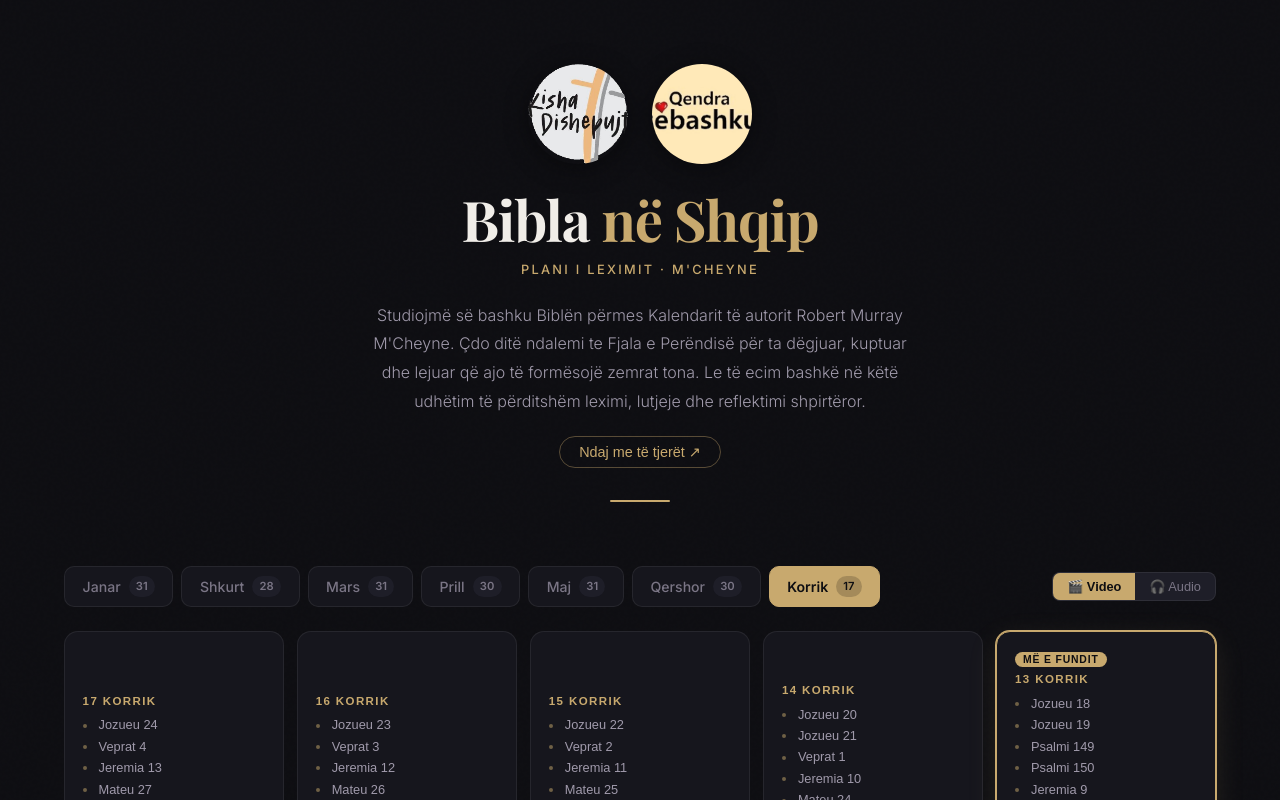
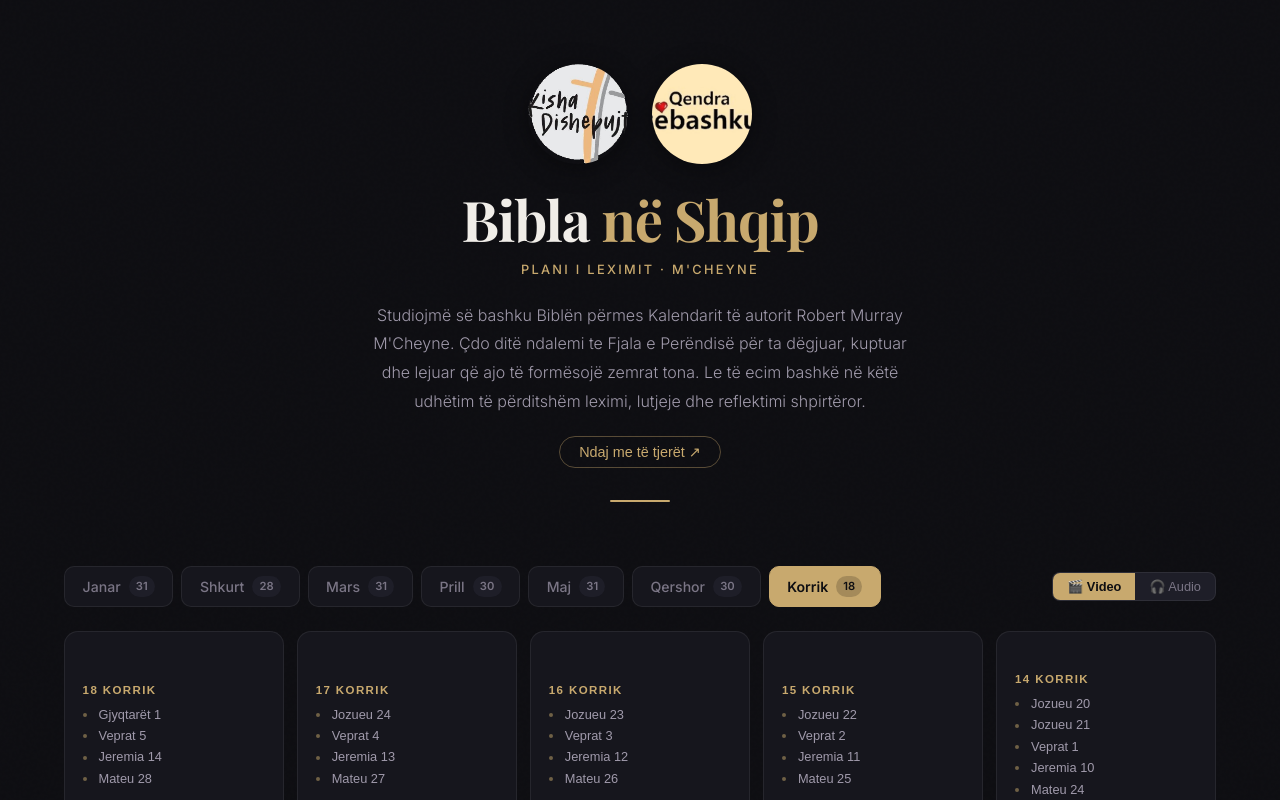
Before and after one commit to jeffandmeredith-max/bibla-shqip, a React (Vite) app: page / in a window 1280 px wide. Shown: the top 800 px of the page. Built offline with nearby package versions, Linux system fonts and the light colour scheme.

Commit message:
chore: daily update 2026-07-18

```diff
--- a/src/data/july.js
+++ b/src/data/july.js
@@ -465,5 +465,28 @@ export const july = [
         "start": 834
       }
     ]
+  },
+  {
+    "day": 18,
+    "date": "18 Korrik",
+    "videoId": "PBZvFBXEAGs",
+    "readings": [
+      {
+        "title": "Gjyqtarët 1",
+        "start": 0
+      },
+      {
+        "title": "Veprat 5",
+        "start": 301
+      },
+      {
+        "title": "Jeremia 14",
+        "start": 668
+      },
+      {
+        "title": "Mateu 28",
+        "start": 889
+      }
+    ]
   }
 ]
```
